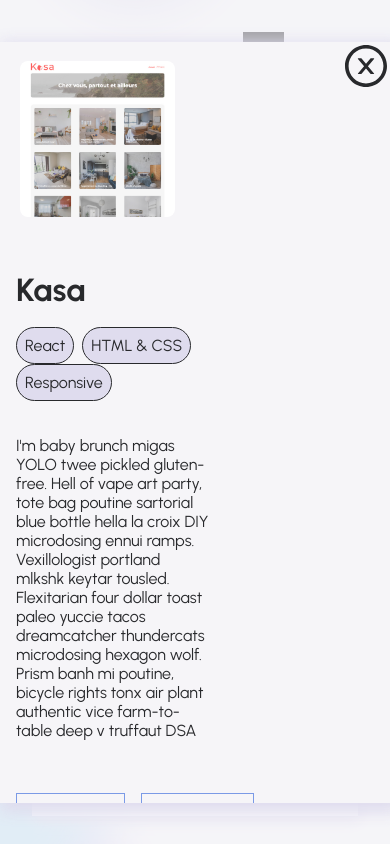
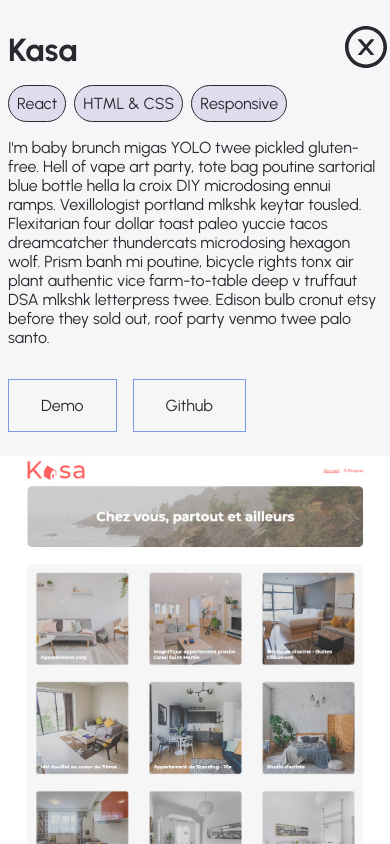
Before and after one commit to Matt-Fr/portfolio, a React (Create React App) app: page /projects in a window 390 px wide. Both pictures are taken after a click on the element 195 px from the left and 324 px from the top of the page. Shown: the top 844 px of the page. Built offline with nearby package versions, Linux system fonts and the light colour scheme.

Commit message:
fixed scrollbar issues

```diff
--- a/src/components/ModalProject.js
+++ b/src/components/ModalProject.js
@@ -33,14 +33,6 @@ const ModalProject = () => {
           openModal ? "modalProject openModal" : "ModalProject closeModal"
         }
       >
-        <button
-          className="modalProject-closeBtn"
-          onClick={() => {
-            setOpenModal(false);
-          }}
-        >
-          <AiOutlineCloseCircle className="modalProject-closeBtn-icon"></AiOutlineCloseCircle>
-        </button>
         <div
           className={
             openModal
@@ -60,6 +52,14 @@ const ModalProject = () => {
             openModal ? "modalProject-info visible" : "modalProject-info"
           }
         >
+          <button
+            className="modalProject-closeBtn"
+            onClick={() => {
+              setOpenModal(false);
+            }}
+          >
+            <AiOutlineCloseCircle className="modalProject-closeBtn-icon"></AiOutlineCloseCircle>
+          </button>
           <div className=" modalProject-info-elements">
             <h1 className="modalProject-info-elements-title">{title}</h1>
 
--- a/src/components/ModalProjects.scss
+++ b/src/components/ModalProjects.scss
@@ -174,20 +174,60 @@
 @media only screen and (max-width: 1000px) {
 }
 @media only screen and (max-width: 600px) {
+  .openModal {
+    width: 100%;
+    max-height: 100%;
+    min-height: 100%;
+    transition: 0.7s ease-in-out;
+    opacity: 1;
+  }
   .modalProject {
-    flex-direction: column;
+    flex-direction: column-reverse;
     overflow: auto;
     background: var(--clr-bcg);
     opacity: 1;
+    &::-webkit-scrollbar {
+      width: 8px; /* width of the entire scrollbar */
+    }
+    &::-webkit-scrollbar-track {
+      background: var(--clr-bcgvar); /* color of the tracking area */
+    }
+    &::-webkit-scrollbar-thumb {
+      background-color: var(--clr-span1); /* color of the scroll thumb */
+      border-radius: 1px; /* roundness of the scroll thumb */
+      border: 1px solid var(--clr-span1); /* creates padding around scroll thumb */
+    }
     &::before {
       content: none;
     }
-  }
+    &-info {
+      width: 100%;
+      position: relative;
+      padding: 0;
+      &-elements {
+        &-title {
+          margin: 0.5rem;
+        }
+        &-tags {
+          margin: 0.5rem;
+        }
+        &-description {
+          margin: 0.5rem;
+        }
+        &-links {
+          margin: 0.5rem;
+          &-link {
+            margin: 1rem 1rem 1rem 0;
+          }
+        }
+      }
+    }
+    &-imgContainer {
+      width: 100%;
 
-  .openModal {
-    width: 100%;
-    height: 100%;
-    transition: 0.7s ease-in-out;
-    opacity: 1;
+      &-img {
+        border-radius: 0;
+      }
+    }
   }
 }
--- a/src/pages/Projects.js
+++ b/src/pages/Projects.js
@@ -3,9 +3,19 @@ import { useGlobalContext } from "../context";
 import data from "../data";
 import ModalProject from "../components/ModalProject";
 import "./Projects.scss";
+import { useEffect } from "react";
 
 const Projects = () => {
-  const { setDataModal, setOpenModal } = useGlobalContext();
+  const { setDataModal, setOpenModal, openModal } = useGlobalContext();
+
+  useEffect(() => {
+    if (openModal === true) {
+      document.body.style.overflow = "hidden";
+    } else {
+      document.body.style.overflow = "auto";
+    }
+  }, [openModal]);
+
   return (
     <>
       <section className="sectionProjects">
```
